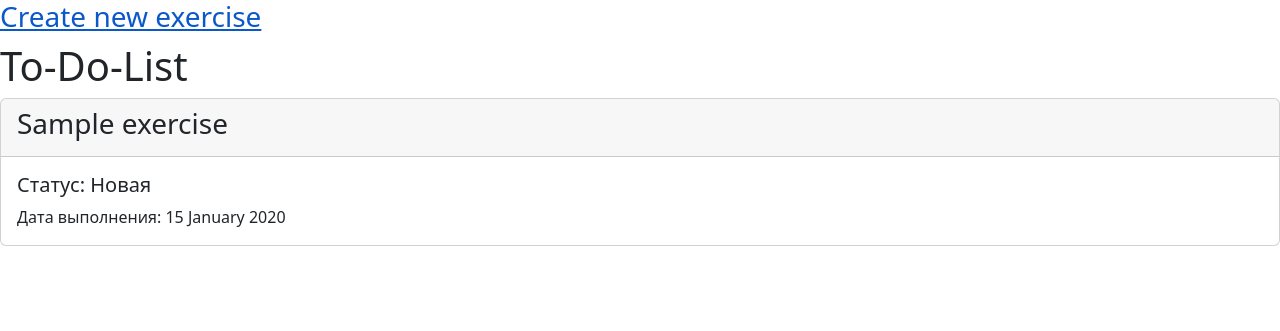
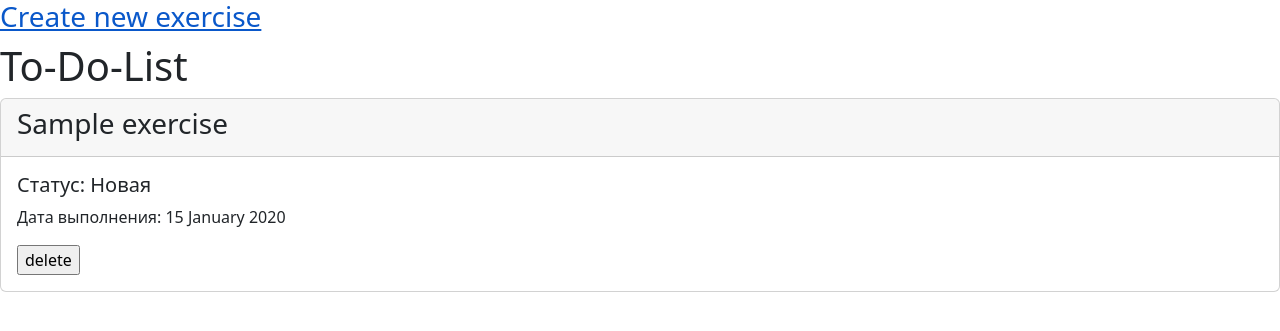
Before and after one commit to Shirin26/todolist_2, a Django app: page / in a window 1280 px wide. Shown: the top 331 px of the page. Run offline with Django 4.2, Linux system fonts and the light colour scheme; tables that the repository leaves empty hold one stand-in row (values such as "Sample post").

Commit message:
реализовали удаление задачи

```diff
--- a/source/webapp/templates/index.html
+++ b/source/webapp/templates/index.html
@@ -19,6 +19,10 @@
   <div class="card-body">
     <h5 class="card-title">Статус: {{ ex.get_status_display }}</h5>
     <p class="card-text">Дата выполнения: {{ ex.todo_date | date:"d F Y" }}</p>
+  <form action="/?id={{ ex.id }}" method="POST">
+      {% csrf_token %}
+      <input type="submit" value="delete">
+  </form>
   </div>
 </div>
     <br>
--- a/source/webapp/views.py
+++ b/source/webapp/views.py
@@ -3,6 +3,11 @@ from webapp.models import Exercise, STATUS_CHOICES
 
 # Create your views here.
 def index_view(request):
+    if request.method == 'POST':
+        exercise_id = request.GET.get('id')
+        exercise = Exercise.objects.get(id=exercise_id)
+        exercise.delete()
+
     exercises = Exercise.objects.all()
     return render(request, 'index.html', {'exercises': exercises})
 
```
